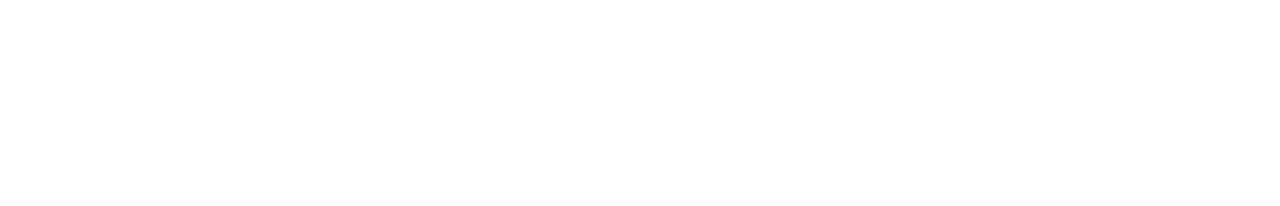
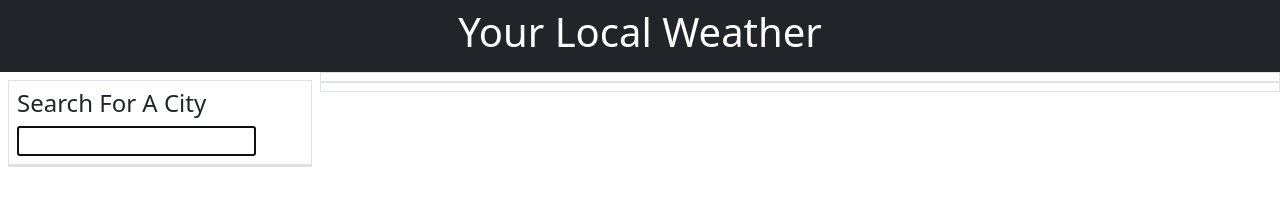
Before and after one commit to Jweaver74/Your-Local-Weather, a plain HTML site: page index.html in a window 1280 px wide. Drawn offline with nearby package versions, Linux system fonts and the light colour scheme.

Commit message:
added script tags along with html

```diff
--- a/index.html
+++ b/index.html
@@ -4,9 +4,49 @@
     <meta charset="UTF-8">
     <meta http-equiv="X-UA-Compatible" content="IE=edge">
     <meta name="viewport" content="width=device-width, initial-scale=1.0">
+    <!-- Bootstrap CSS -->
+    <link href="https://cdn.jsdelivr.net/npm/bootstrap@5.3.0-alpha2/dist/css/bootstrap.min.css" rel="stylesheet" integrity="sha384-aFq/bzH65dt+w6FI2ooMVUpc+21e0SRygnTpmBvdBgSdnuTN7QbdgL+OapgHtvPp" crossorigin="anonymous">
+
+    <!--stylesheet -->
+    <link rel="stylesheet" href="./assets/css/style.css">
     <title>Your Local Weather</title>
 </head>
 <body>
+    <header class="bg-dark text-white text-center p-2">
+        <h1>Your Local Weather</h1>
+    </header>
+ <main class="container-fluid">
+    <div class="row">
+        <div class="col-12 col-md-3 p-2 search-column">
+            <form class="border p-2" id="city-search-form">
+                <h4>Search For A City</h4>
+                <input id="city" type="text" autofocus="true" class="form-input"/>
+            </form>
+            <div class="past-search border" id="past-search=buttons"></div>
+        </div>
+        <div class="col-12 col-md-9">
+            <div class="row border selected-city" id="current-forcast">
+                <div class="col-12">
+                    <h2 id="search-city"></h2>
+                    <div id="current-weather-container" class="list-group"></div>
+                </div>
+            </div>
+            <div class="row border" id="five-day-forecast">
+                <h2 class="col-12" id="forecast"></h2>
+                <div class="d-flex" id="five-day-container"></div>
+            </div>
+        </div>
+    </div>
+ </main>
 
+<!-- Bootstrap JS -->
+    <script src="https://cdn.jsdelivr.net/npm/@popperjs/core@2.11.6/dist/umd/popper.min.js" integrity="sha384-oBqDVmMz9ATKxIep9tiCxS/Z9fNfEXiDAYTujMAeBAsjFuCZSmKbSSUnQlmh/jp3" crossorigin="anonymous"></script>
+    <script src="https://cdn.jsdelivr.net/npm/bootstrap@5.3.0-alpha2/dist/js/bootstrap.min.js" integrity="sha384-heAjqF+bCxXpCWLa6Zhcp4fu20XoNIA98ecBC1YkdXhszjoejr5y9Q77hIrv8R9i" crossorigin="anonymous"></script>
+<!--dayjs  -->
+    <script src="https://cdnjs.cloudflare.com/ajax/libs/dayjs/1.11.7/dayjs.min.js"></script>
+    <!-- jQuery -->
+    <script src="https://cdnjs.cloudflare.com/ajax/libs/jquery/3.4.1/jquery.min.js"></script>
+    <!--js script -->
+<script src="./assets/js/script.js"></script>
 </body>
 </html>
```
